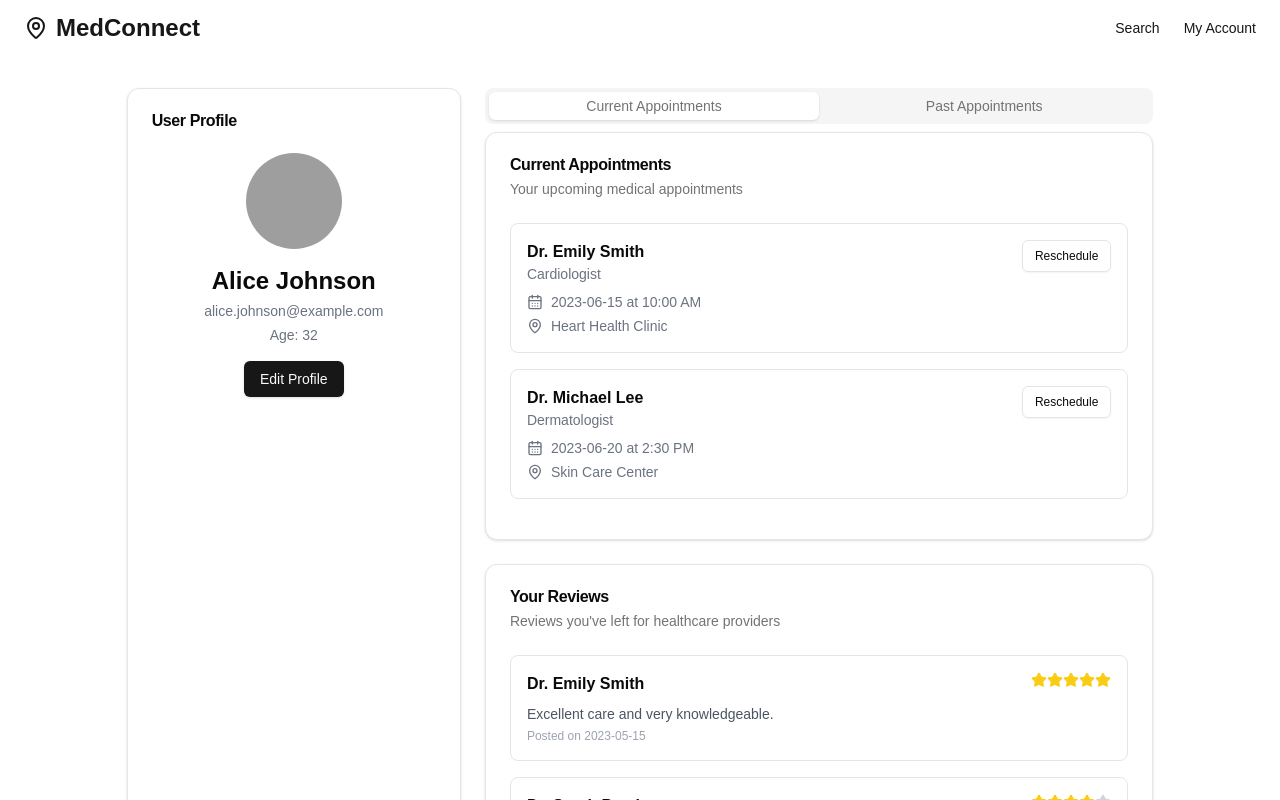
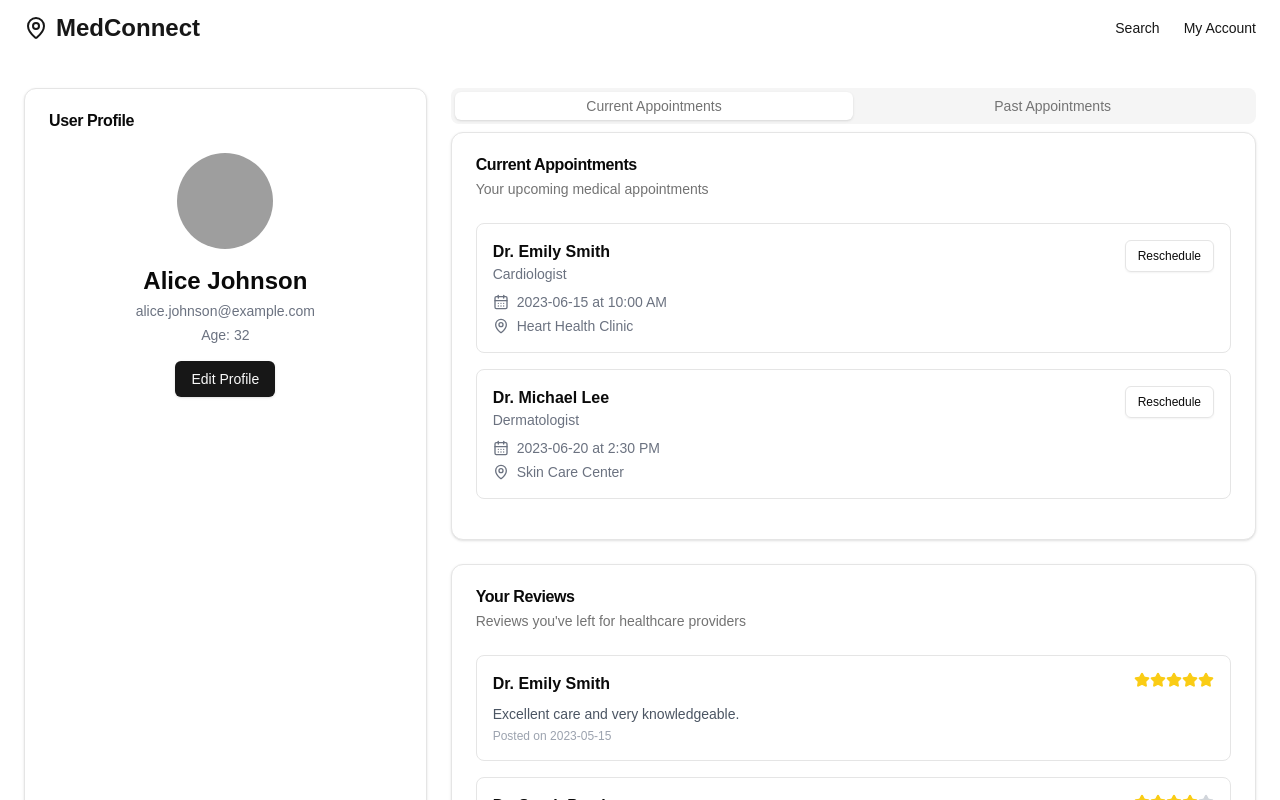
Before and after one commit to oliver-ostojic/healthcare-appointment-system, a Next.js app: page /user in a window 1280 px wide. Shown: the top 800 px of the page. Built offline with nearby package versions, Linux system fonts and the light colour scheme; grey boxes are pictures that could not be loaded.

Commit message:
new commit

```diff
--- a/src/app/_components/search-bar.tsx
+++ b/src/app/_components/search-bar.tsx
@@ -10,43 +10,23 @@ import {
 } from "@/components/ui/select";
 import { Search } from "lucide-react";
 import React from "react";
-import { useState } from "react";
-
 
 const SearchBar = () => {
-  // States for form fields
-  const [location, setLocation] = useState('');
-  const [condition, setCondition] = useState('');
-  const [insurance, setInsurance] = useState<string | undefined>(undefined);
-
-  const handleSubmit = (e: React.FormEvent) => {
-    e.preventDefault(); // Prevent form from refreshing the page
-
-    // Handle form submission logic (e.g., API request or search logic)
-    console.log("Location:", location);
-    console.log("Medical Condition:", condition);
-    console.log("Insurance:", insurance);
-
-    alert(`Form submitted!\nLocation: ${location}\nCondition: ${condition}\nInsurance: ${insurance}`);
-  };
-
   return (
     <div className="w-full space-y-2 max-w-xl">
-      <form className="flex flex-col space-y-2 sm:flex-row sm:space-x-2 sm:space-y-0 items-center justify-center" onSubmit={handleSubmit}>
+      <form className="flex flex-col space-y-2 sm:flex-row sm:space-x-2 sm:space-y-0 items-center justify-center">
         <Input
           className="max-w-lg flex-1 bg-white"
           placeholder="Enter your location"
           type="text"
-          onChange={(e) => setLocation(e.target.value)} // Update location state
         />
         <Input
           className="max-w-lg flex-1 bg-white"
           placeholder="Medical condition"
           type="text"
-          onChange={(e) => setCondition(e.target.value)} // Update condition state
         />
         <div>
-          <Select onValueChange={setInsurance}> {/* Update insurance state */}
+          <Select>
             <SelectTrigger className="bg-white">
               <SelectValue placeholder="Insurance" />
             </SelectTrigger>
--- a/src/app/user/page.tsx
+++ b/src/app/user/page.tsx
@@ -77,8 +77,8 @@ export default function UserPage() {
   ];
 
   return (
-    <div className="w-full px-4 md:px-6 py-8 flex justify-center">
-      <div className="grid gap-6 md:grid-cols-[1fr_2fr] w-5/6">
+    <div className="container px-4 md:px-6 py-8">
+      <div className="grid gap-6 md:grid-cols-[1fr_2fr]">
         <Card>
           <CardHeader>
             <CardTitle>User Profile</CardTitle>
```
Also changed, not shown: package.json (+3 -4 lines), 2 other files (tests, documents, lock files or other folders).
